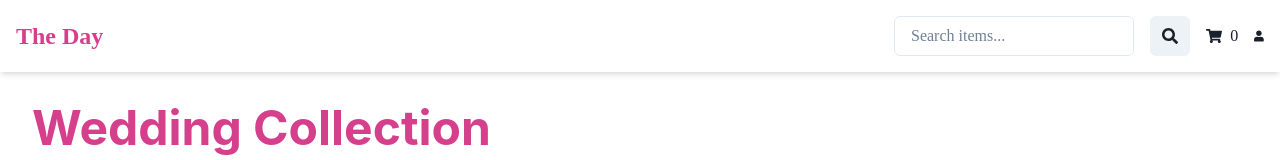
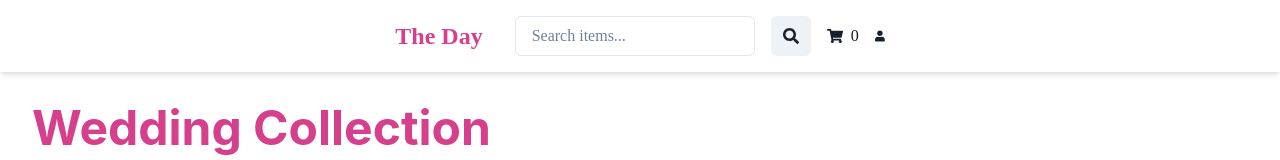
Before and after one commit to GPT-Engineer-App/lovely-wedding-store, a React (Vite) app: page / in a window 1280 px wide. Shown: the top 160 px of the page. Built offline with nearby package versions, Linux system fonts and the light colour scheme.

Commit message:
The navigation bar has been centralized by updating the `justify` prop of the `HStack` component to `"center"` and adjusting the spacing between the logo and navigation items.
Prompt: put navigation bar certralized

```diff
--- a/src/components/Navbar.jsx
+++ b/src/components/Navbar.jsx
@@ -11,11 +11,11 @@ const Navbar = ({ products, onSearch, cartItems }) => {
 
   return (
     <Box bg="white" p={4} boxShadow="md">
-      <HStack justify="space-between">
+      <HStack justify="center" spacing={8}>
         <Text fontSize="2xl" fontWeight="bold" color="pink.500">
           The Day
         </Text>
-        <HStack spacing={4}>
+        <HStack spacing={4} justify="center">
           <Input placeholder="Search items..." value={searchQuery} onChange={(e) => setSearchQuery(e.target.value)} />
           <IconButton icon={<FaSearch />} aria-label="Search" onClick={handleSearch} />
           <HStack>
```
